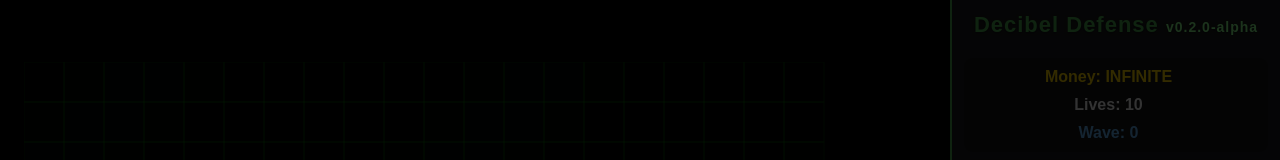
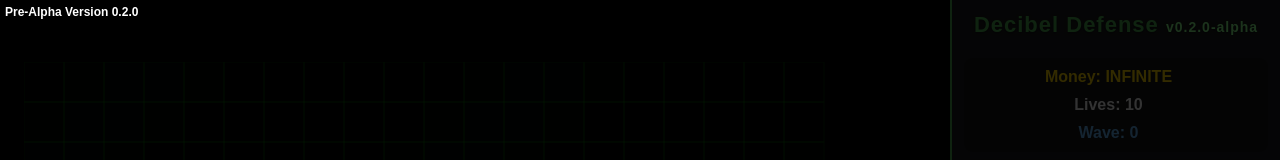
Before and after one commit to LydianMelody/DecibelDefense, a plain HTML site: page index.html in a window 1280 px wide. Shown: the top 160 px of the page. Drawn offline with Linux system fonts and the light colour scheme; no server answers.

Commit message:
Add HTML-based version indicator to ensure visibility

```diff
--- a/index.html
+++ b/index.html
@@ -18,6 +18,11 @@
 </head>
 <body>
     <div id="game-container">
+        <!-- Version indicator directly in HTML -->
+        <div id="version-indicator" style="position: absolute; top: 5px; left: 5px; color: white; font-size: 12px; font-weight: bold; text-shadow: 1px 1px 2px black; z-index: 999;">
+            Pre-Alpha Version 0.2.0
+        </div>
+
         <!-- Game canvas area -->
         <div id="canvas-container">
             <canvas id="game-canvas"></canvas>
```
